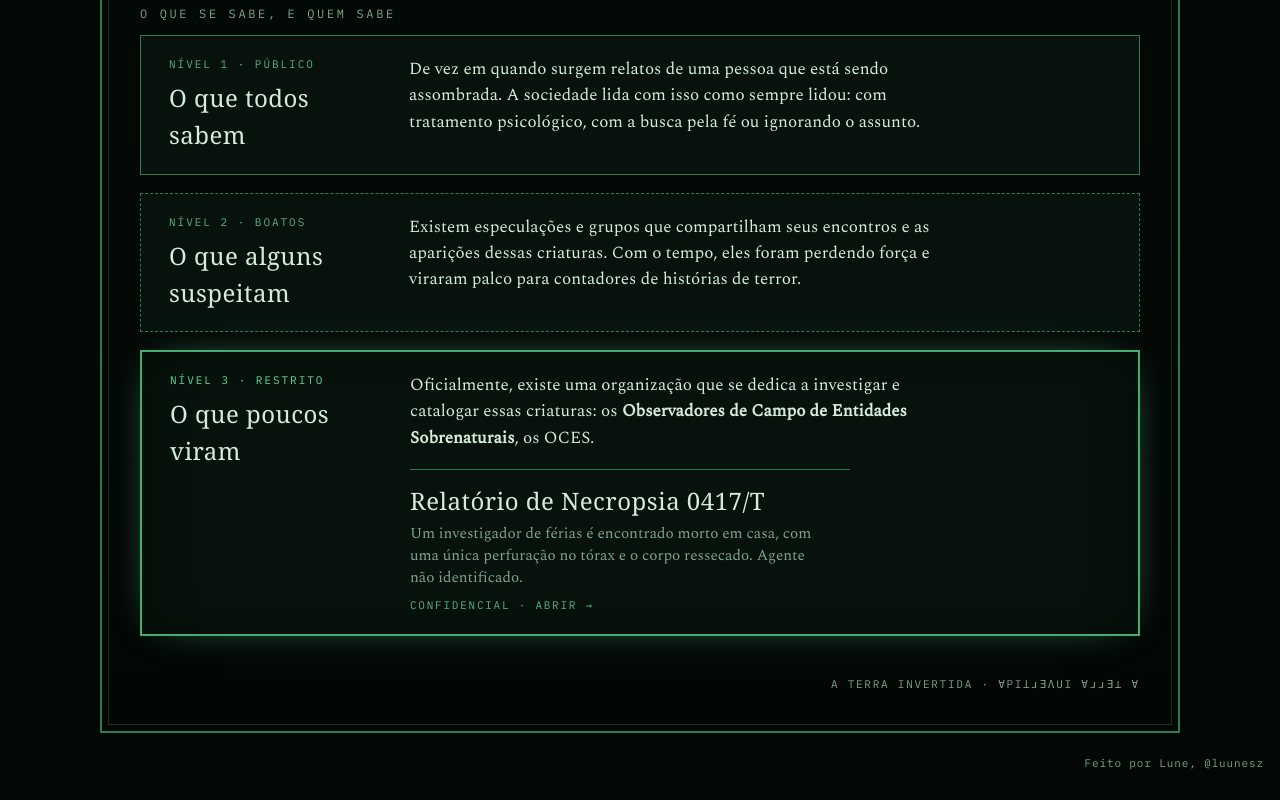
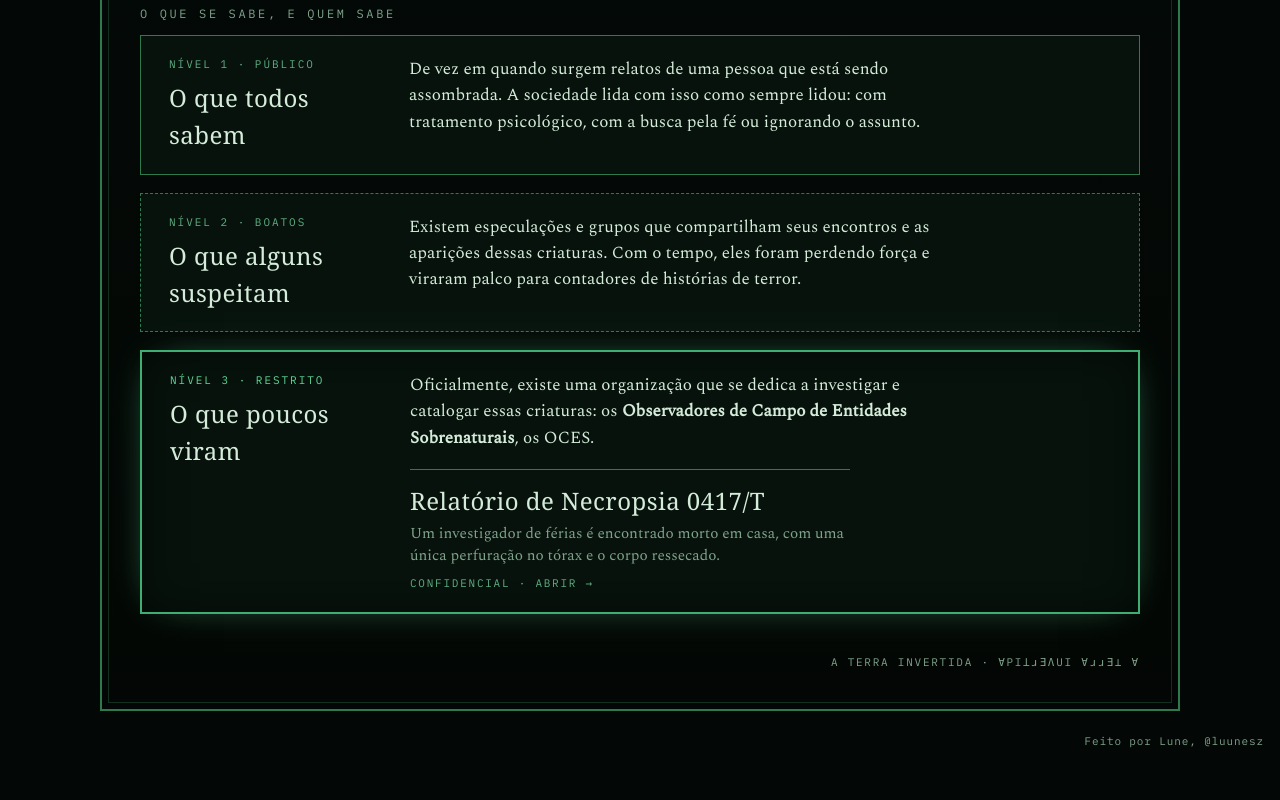
Before and after one commit to luunesz/ATerraInvertida, a plain HTML site: page mundo.html in a window 1280 px wide. Shown: the part 1305-2105 px from the top of the page. After the commit the page ends 2083 px from the top, so only its background shows below. Drawn offline with nearby package versions, Linux system fonts and the light colour scheme; a web font is replaced by a local one.

Commit message:
Update mundo.html

```diff
--- a/mundo.html
+++ b/mundo.html
@@ -92,7 +92,7 @@
           <p>Oficialmente, existe uma organização que se dedica a investigar e catalogar essas criaturas: os <strong>Observadores de Campo de Entidades Sobrenaturais</strong>, os OCES.</p>
           <a class="file" href="relatorio-0417.html">
             <h3>Relatório de Necropsia 0417/T</h3>
-            <p>Um investigador de férias é encontrado morto em casa, com uma única perfuração no tórax e o corpo ressecado. Agente não identificado.</p>
+            <p>Um investigador de férias é encontrado morto em casa, com uma única perfuração no tórax e o corpo ressecado.</p>
             <span class="tag">Confidencial · Abrir →</span>
           </a>
         </div>
```
